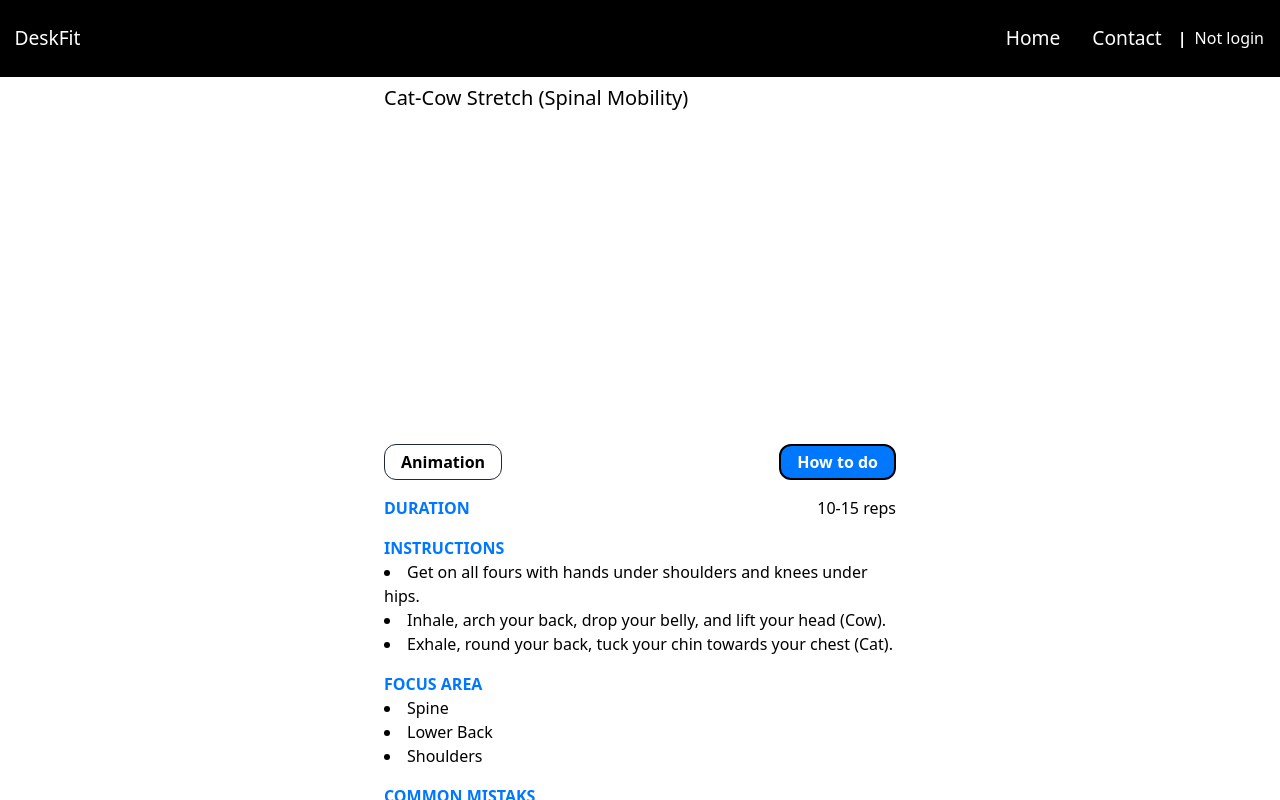
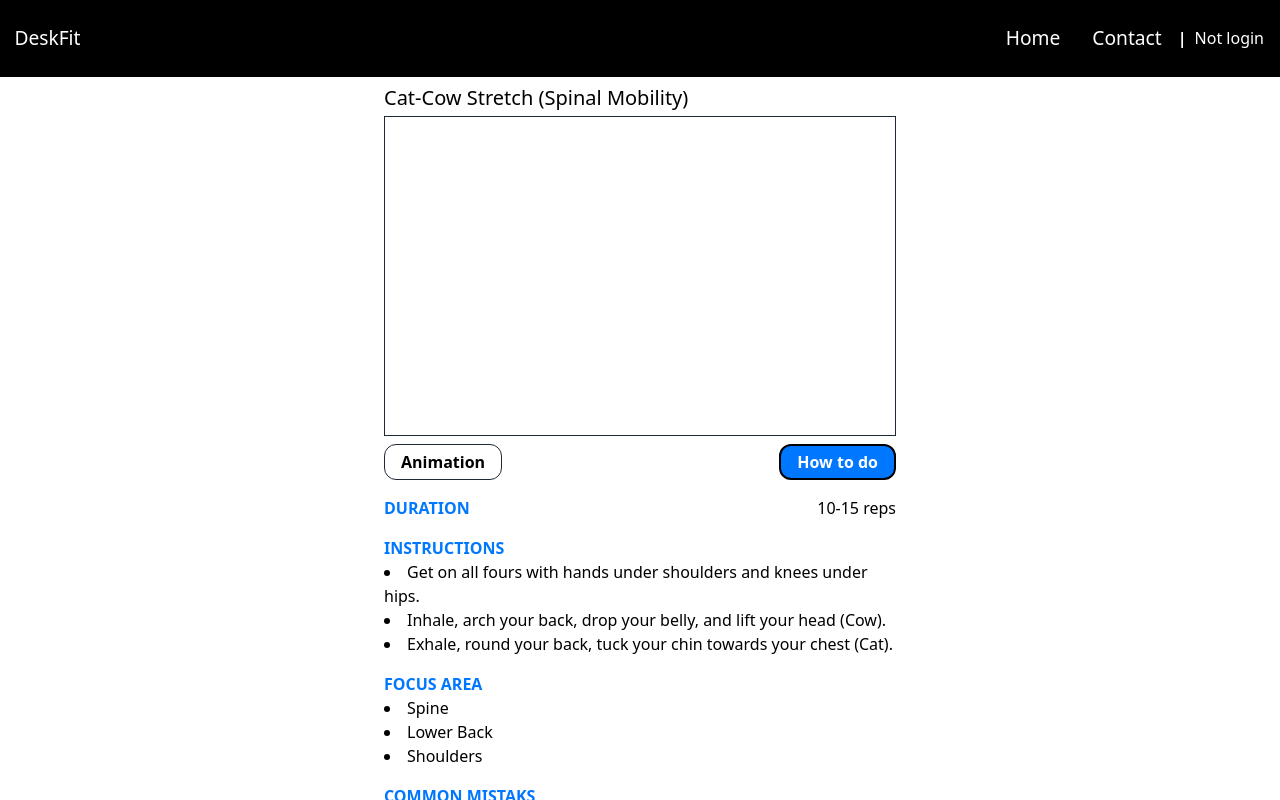
Before and after one commit to ParmodKumar-tech/DeskFit, a React (Vite) app: page /exerciseinfo/0 in a window 1280 px wide. Both pictures are taken after a click on the button "How to do". Shown: the top 800 px of the page. Built offline with nearby package versions, Linux system fonts and the light colour scheme.

Commit message:
Update exerciseinfo.jsx

```diff
--- a/src/body/exercise/exercise_info/exerciseinfo.jsx
+++ b/src/body/exercise/exercise_info/exerciseinfo.jsx
@@ -57,7 +57,7 @@ function Exerciseinfo(){
         <div className='exercise-info font-medium flex flex-col mx-auto w-[80%] my-1 mt-[5rem] lg:w-[40%] md:w-[50%]'>
             <h2 className='text-black text-xl font-medium my-1'>{sampleData[idx].name}</h2>
             {animationbtnclick && <img className='bg-red-400 h-[20rem] w-screen mx-auto' src={arrImg[idx]} alt='exercise-img'/>}
-            {howtodobtnclick &&<ReactPlayer url={videUrl[idx]} controls={true} width="100%" height="20rem" />}
+            {howtodobtnclick &&<ReactPlayer className='border  border-gray-800' url={videUrl[idx]} controls={true} width="100%" height="20rem" />}
 
 
             <div className='flex justify-between my-2'>
```
